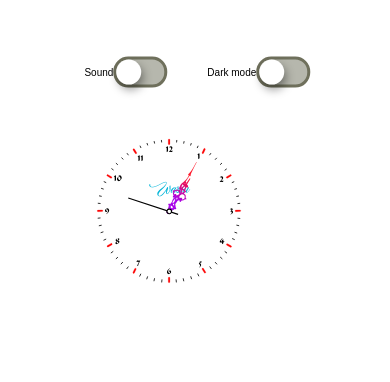
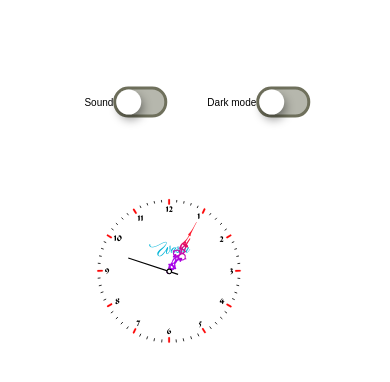
Before and after one commit to waiz3ple/wall-clock, a plain HTML site: page index.html in a window 390 px wide. Drawn offline with Linux system fonts and the light colour scheme.

Commit message:
Update css

```diff
--- a/script.js
+++ b/script.js
@@ -31,8 +31,7 @@ function rotate(hand, degrees) {
 clock();
 setInterval(clock, 1000);
 
-//____________light mode and sound___________
-
+//____________Color Scheme and sound___________
 //event delegation
 btnBox.addEventListener('change', function (event) {
     //sound switch
--- a/style.css
+++ b/style.css
@@ -155,7 +155,7 @@ input[type='checkbox']::before {
 	content: '';
 	width: 2.5rem;
 	height: 2.5rem;
-	background-color: white;
+	background-color: #fff;
 	position: absolute;
 	border-radius: 50%;
 	box-shadow: 0.2rem 0.5rem 1rem rgba(0, 0, 0, 0.4);
@@ -186,8 +186,8 @@ input[type='checkbox']:checked::before {
 }
 
 @media screen and (max-width: 800px) {
-	.switches--container {
+	.switches-container {
 		margin: auto;
-		margin-top: 8rem;
+		margin: 8rem 0;
 	}
 }
```
